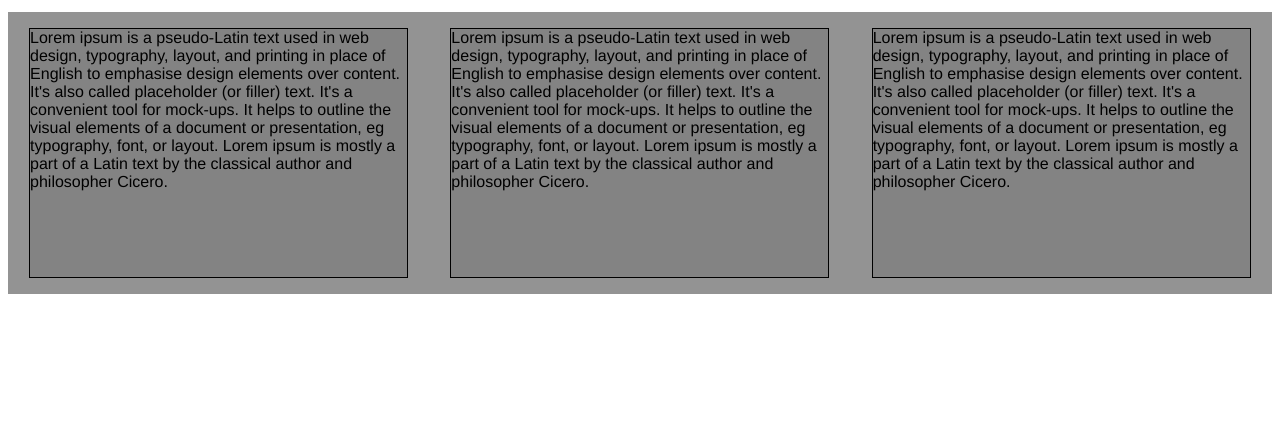
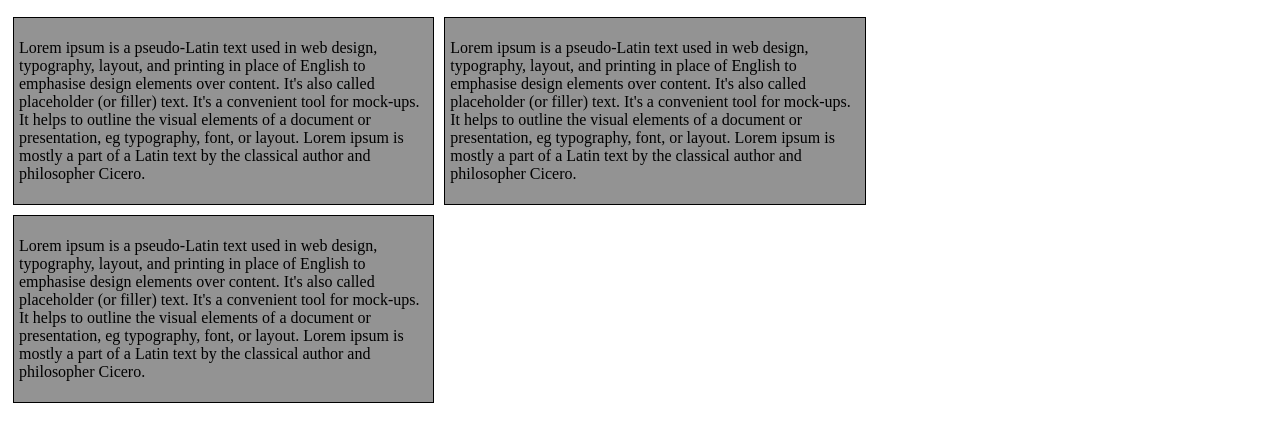
Before and after one commit to Hurgessa/Module2-sol, a plain HTML site: page index.html in a window 1280 px wide. Shown: the part 61-502 px from the top of the page. Drawn offline with Linux system fonts and the light colour scheme.

Commit message:
Modified Index

```diff
--- a/index.html
+++ b/index.html
@@ -13,16 +13,7 @@ h1
 {
   margin-bottom:15px;
 }
-p
-{
-  border:1px solid black;
-  background-color: #838383;
-  width:90%;
-  height:250px;
-  margin-left: auto;
-  margin-right: auto;
-  font-family: Helvetica;
-}
+
 /*div
 {
   background-color: #d3d3d3;
@@ -37,8 +28,10 @@ p
 @media (min-width: 992px) {
   .col-lg-1, .col-lg-2, .col-lg-3, .col-lg-4, .col-lg-5, .col-lg-6, .col-lg-7, .col-lg-8, .col-lg-9, .col-lg-10, .col-lg-11, .col-lg-12 {
     float: left;
-   /* border: 1px solid green;
-    padding: 20px;*/
+    border: 1px solid black;
+    padding: 5px;
+    margin: 5px;
+    width:90%;
   }
   .col-lg-1 {
     width: 8.33%;
```
